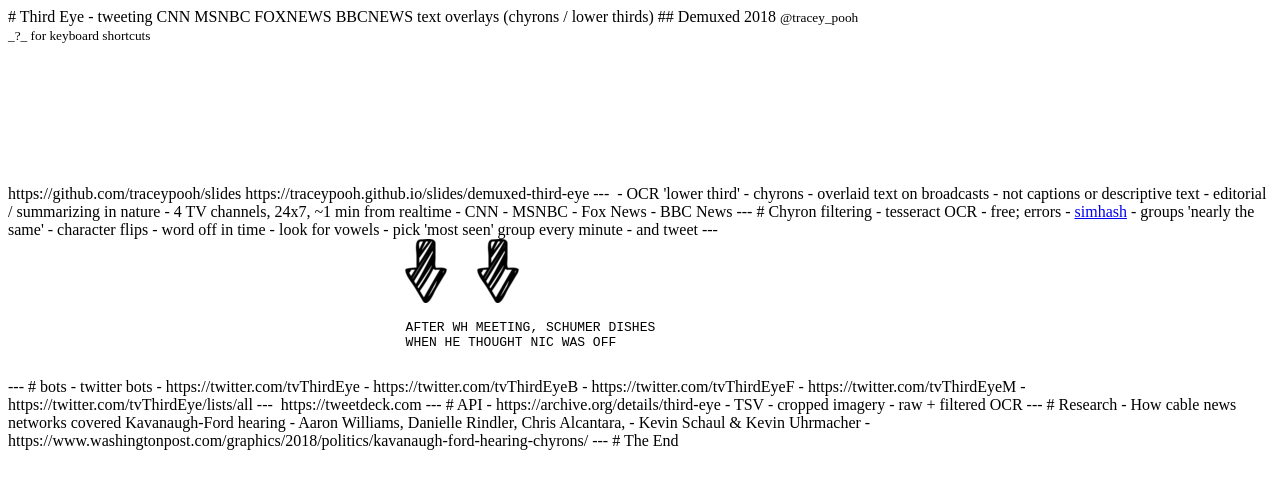
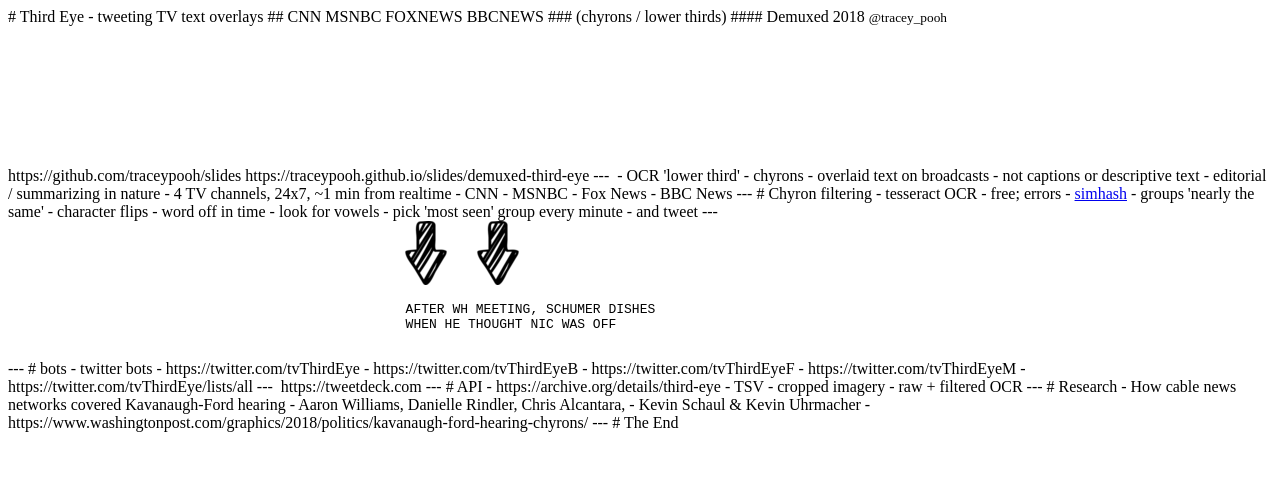
Before and after one commit to traceypooh/slides, a plain HTML site: page demuxed-third-eye/index.html in a window 1280 px wide. Drawn offline with Linux system fonts and the light colour scheme; files whose address does not match are found by name.

Commit message:
minor updates

```diff
--- a/demuxed-third-eye/index.html
+++ b/demuxed-third-eye/index.html
@@ -2,17 +2,16 @@
 <style>code { background-color:#eee; color:#900; }</style>
 
 
-# Third Eye - tweeting CNN MSNBC FOXNEWS BBCNEWS text overlays (chyrons / lower thirds)
-## Demuxed 2018
+# Third Eye - tweeting TV text overlays
+## CNN MSNBC FOXNEWS BBCNEWS
+### (chyrons / lower thirds)
+#### Demuxed 2018
 
 <small>
   @tracey_pooh
   <br/>
 </small>
 
-<small>
-  _?_ for keyboard shortcuts
-</small><br/>
 https://github.com/traceypooh/slides
 https://traceypooh.github.io/slides/demuxed-third-eye
 
@@ -81,5 +80,5 @@
 - https://www.washingtonpost.com/graphics/2018/politics/kavanaugh-ford-hearing-chyrons/
 
 ---
-<!-- .slide: data-background="https://media.giphy.com/media/q4ICE9wYvOwBG/giphy.gif" -->
+<!-- .slide: data-background="https://media.giphy.com/media/Gdjgn0hy8zBRK/giphy.gif" -->
 # The End
```
Also changed, not shown: demuxed-third-eye/down.png (added).
